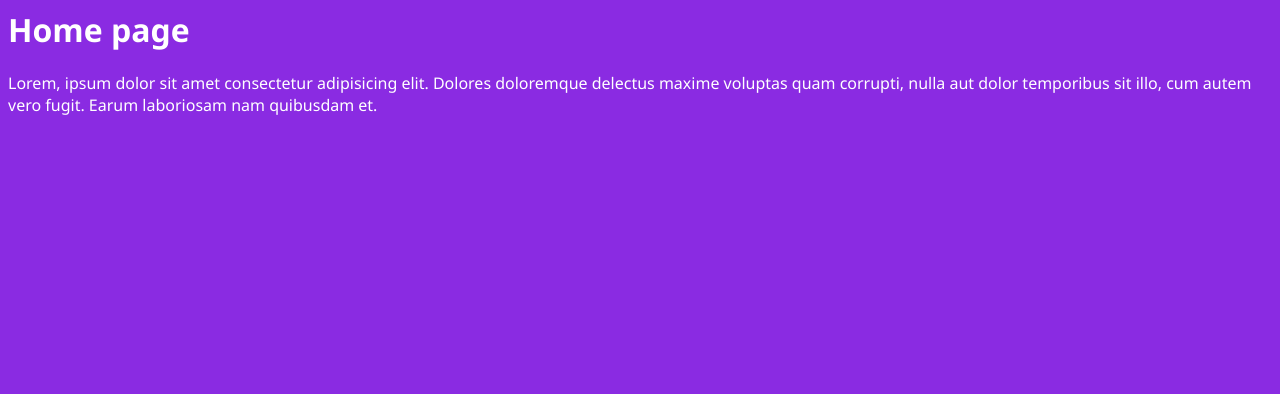
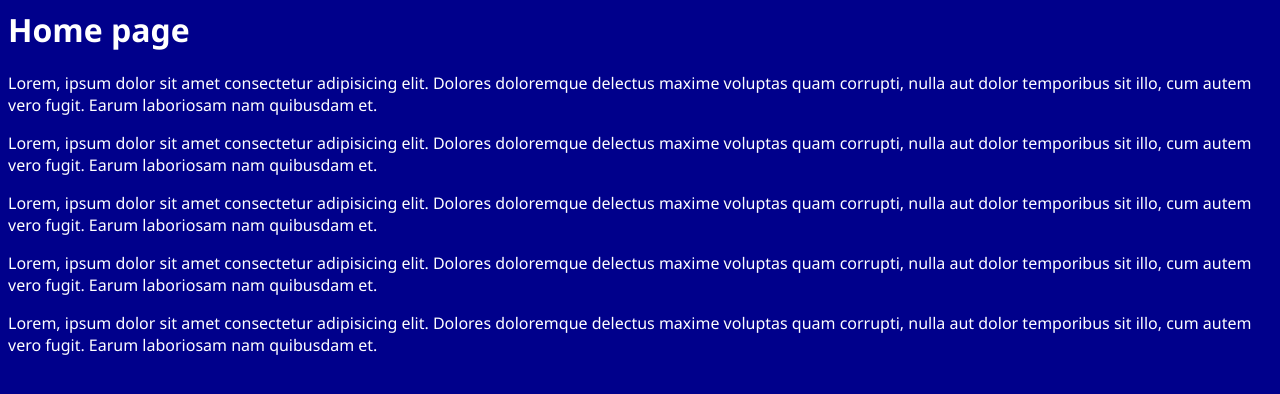
Before and after one commit to kamamikaza/git-Workflow-Demo, a plain HTML site: page index.html in a window 1280 px wide. Drawn offline with Linux system fonts and the light colour scheme.

Commit message:
edit dev

```diff
--- a/css/style.css
+++ b/css/style.css
@@ -1,5 +1,5 @@
 body{
-    background-color: blueviolet;
+    background-color: darkblue;
     color: white;
     font-family: 'Segoe UI', Tahoma, Geneva, Verdana, sans-serif;
 }
--- a/index.html
+++ b/index.html
@@ -10,5 +10,9 @@
 <body>
     <h1>Home page</h1>
     <p>Lorem, ipsum dolor sit amet consectetur adipisicing elit. Dolores doloremque delectus maxime voluptas quam corrupti, nulla aut dolor temporibus sit illo, cum autem vero fugit. Earum laboriosam nam quibusdam et.</p>
+    <p>Lorem, ipsum dolor sit amet consectetur adipisicing elit. Dolores doloremque delectus maxime voluptas quam corrupti, nulla aut dolor temporibus sit illo, cum autem vero fugit. Earum laboriosam nam quibusdam et.</p>
+    <p>Lorem, ipsum dolor sit amet consectetur adipisicing elit. Dolores doloremque delectus maxime voluptas quam corrupti, nulla aut dolor temporibus sit illo, cum autem vero fugit. Earum laboriosam nam quibusdam et.</p>
+    <p>Lorem, ipsum dolor sit amet consectetur adipisicing elit. Dolores doloremque delectus maxime voluptas quam corrupti, nulla aut dolor temporibus sit illo, cum autem vero fugit. Earum laboriosam nam quibusdam et.</p>
+    <p>Lorem, ipsum dolor sit amet consectetur adipisicing elit. Dolores doloremque delectus maxime voluptas quam corrupti, nulla aut dolor temporibus sit illo, cum autem vero fugit. Earum laboriosam nam quibusdam et.</p>
 </body>
 </html>
```
